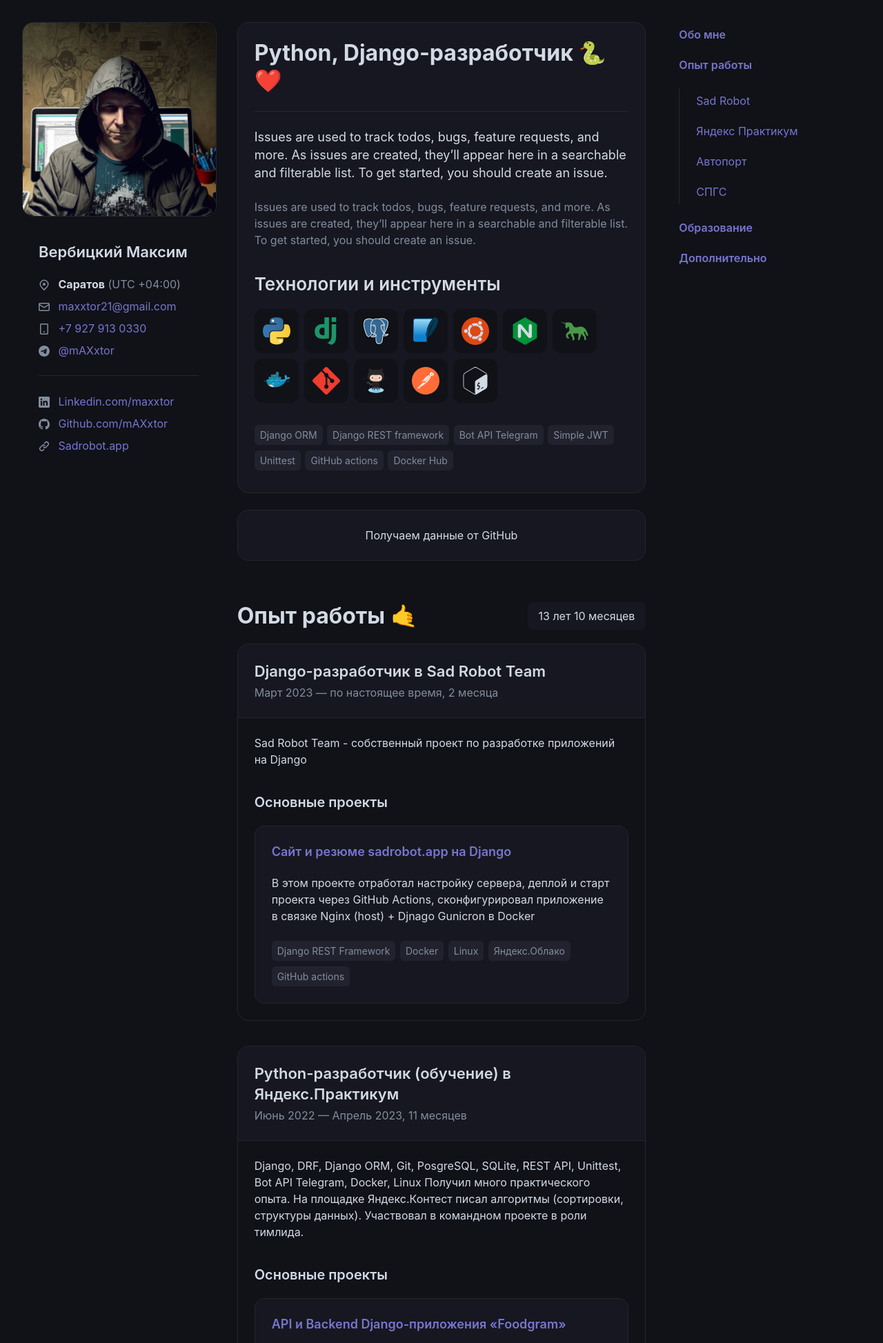
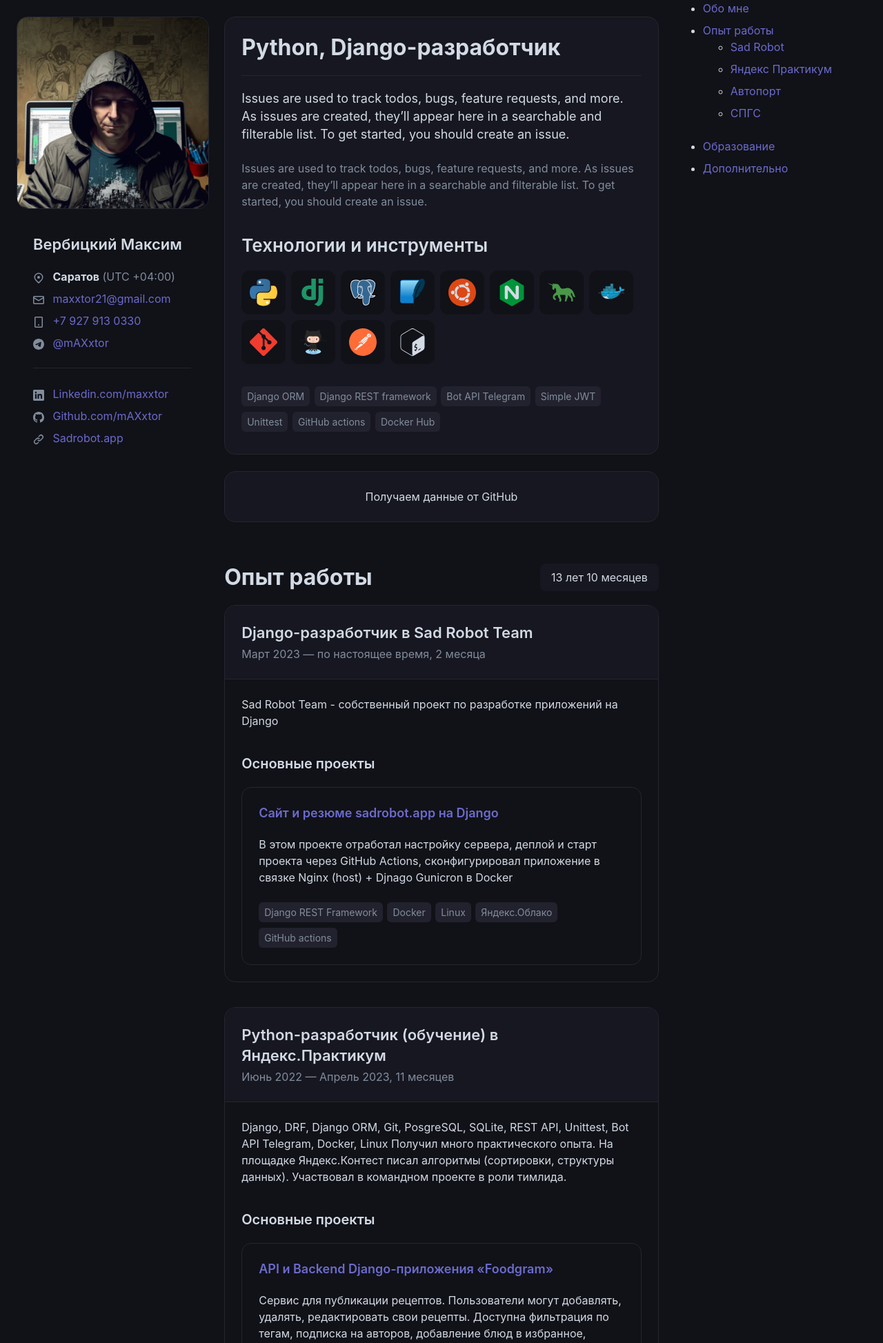
Before and after one commit to aleksandrshovtyuk/sadrobot, a Django app: page /cv/maxxtor/ in a window 1280 px wide. Shown: the top 1947 px of the page at 69% size. Run offline with Django 4.2, Linux system fonts and the light colour scheme.

Commit message:
refresh css

```diff
--- a/backend/cv/static/cv/maxxtor/cv.css
+++ b/backend/cv/static/cv/maxxtor/cv.css
@@ -11,8 +11,8 @@
       --selection: #2b2b3c;
       --text: #d2dae4;
       --text-subdued: #818d9c;
-      --interactive: #7676d0;
-      --interactive-hovered: #9595db;
+      --interactive: #6b6bcc;
+      --interactive-hovered: #6b6bcc;
       --divider: #25252d;
 
       --font-family-sans: -apple-system, BlinkMacSystemFont, 'San Francisco', 'Segoe UI', 'Helvetica Neue', sans-serif;
@@ -73,12 +73,12 @@
       color: var(--text);
     }
 
-    p, ul, dl, pre, table {
+    p, ul, pre, table {
       margin: 0 0 1.428571428571429rem; /* 22px */
     }
 
     @media (min-width: 460px) {
-      p, ul, dl, pre, table {
+      p, ul, pre, table {
         margin: 0 0 1.5rem; /* 24px */
       }
     }
@@ -133,6 +133,7 @@
 
     a:hover {
       color: var(--interactive-hovered);
+      text-decoration: underline;
     }
 
     small, .small {
@@ -222,26 +223,29 @@
 
     .grid-container {
       position: relative;
+
       display: grid;
-      grid-template-columns: 23% auto 23%;
+      grid-template-columns: 22.5% auto 22.5%;
       grid-template-areas: "aside-col main-col nav-col";
-      grid-gap: 2rem;
+      grid-gap: 1.5rem;
+
       max-width: 1280px;
       margin: auto;
-      padding: 0 2rem;
+      padding: 0 1.5rem;
     }
 
     .main-area {
       grid-area: main-col;
       display: grid;
       grid-gap: 1.5rem;
-      padding: 2rem 0 3rem 0;
+
+      padding: 1.5rem 0;
     }
 
     .aside-area {
       position: relative;
       grid-area: aside-col;
-      padding: 2rem 0;
+      padding: 1.5rem 0;
     }
 
     .nav-area {
@@ -257,90 +261,13 @@
 
 
     /*
-     * Aside Section
-     */
-
-     .vcard-photo {
-      max-width: 100%;
-      border-radius: 1rem;
-      border: 0.67px solid var(--divider);
-    }
-
-    .vcard {
-      position: sticky;
-      top: 2rem;
-    }
-
-    .vcard hr {
-      margin: 1.5rem;
-    }
-
-    .vcard-details {
-      margin: 0;
-      padding: 0 0 0 1.5rem;
-      list-style: none;
-    }
-
-    .vcard-detail svg {
-      margin-right: .5rem;
-      fill: var(--text-subdued);
-    }
-
-
-    /*
-     * Navigation
-     */
-
-    .nav-list  {
-      position: sticky;
-      top: 2rem;
-      margin: 0;
-      padding: 0;
-      list-style: none;
-    }
-
-    .subnav-list {
-      margin: 1rem 0 1rem 1rem;
-      padding: 0;
-      list-style: none;
-      border-left: 0.67px solid var(--divider);
-    }
-
-    .subnav-list li {
-      margin-left: 0.5rem;
-    }
-
-    .nav-link {
-      display: inline-block;
-      padding: 0.375rem 1rem;
-      font-weight: 600;
-      border-radius: 0.5rem;
-    }
-
-    .subnav-list .nav-link {
-      font-weight: normal;
-    }
-
-    .nav-link:hover {
-      text-decoration: none;
-      background: var(--surface);
-      color: var(--interactive-hovered);
-    }
-
-
-    /*
      * Readme Section
      */
 
     .desired-position {
       border-bottom: 0.67px solid var(--divider);
-      padding-bottom: 1.5rem;
+      padding-bottom: 1.25rem;
       margin-top: 0;
-      margin-bottom: 1.5rem;
-    }
-
-    .desired-position::after {
-        content: " 🐍❤️";
     }
 
     .technologies {
@@ -387,10 +314,6 @@
       position: relative;
     }
 
-    .experience-title::after {
-      content: " 🤙";
-    }
-
     .work-duration {
       position: absolute;
       right: 0;
@@ -434,8 +357,6 @@
     .projects {
         border-radius: 0.875rem;
         border: 0.67px solid var(--divider);
-        background: var(--surface);
-        overflow: hidden;
     }
 
     .project-item {
@@ -453,32 +374,33 @@
 
 
     /*
-     * Education Section
+     * Additional info Section
      */
 
-    .education-title::after {
-      content: " 🎓";
+    .vcard-photo {
+      max-width: 100%;
+      border-radius: 1rem;
+      border: 0.67px solid var(--divider);
     }
 
-    .study-point {
-      display: flex;
-      margin-bottom: 0;
-      padding: 1rem 0;
-      border-bottom: 0.67px solid var(--divider);
+    .vcard {
+      position: sticky;
+      top: 1.5rem;
     }
 
-    .study-point.university  {
-      border: none;
+    .vcard hr {
+      margin: 1.5rem;
     }
 
-    .study-point dd {
-      flex-shrink: 0;
-      width: 6rem;
+    .vcard-details {
       margin: 0;
+      padding: 0 0 0 1.5rem;
+      list-style: none;
     }
 
-    .study-point dt span {
-      display: block;
+    .vcard-detail svg {
+      margin-right: .5rem;
+      fill: var(--text-subdued);
     }
 
 
```
